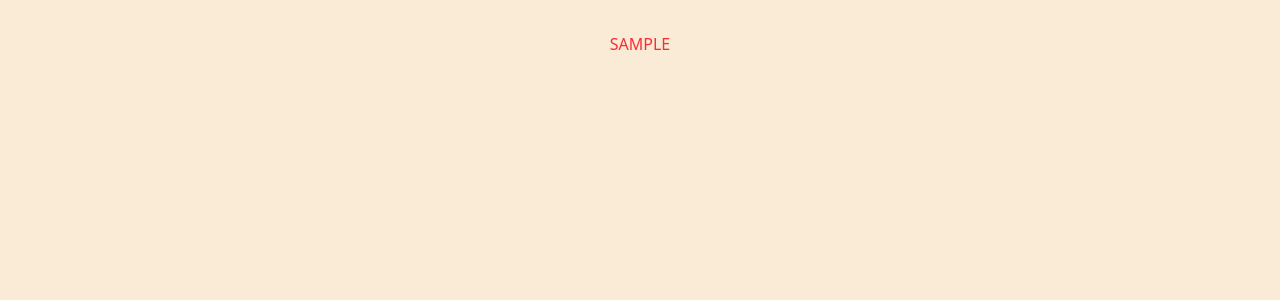
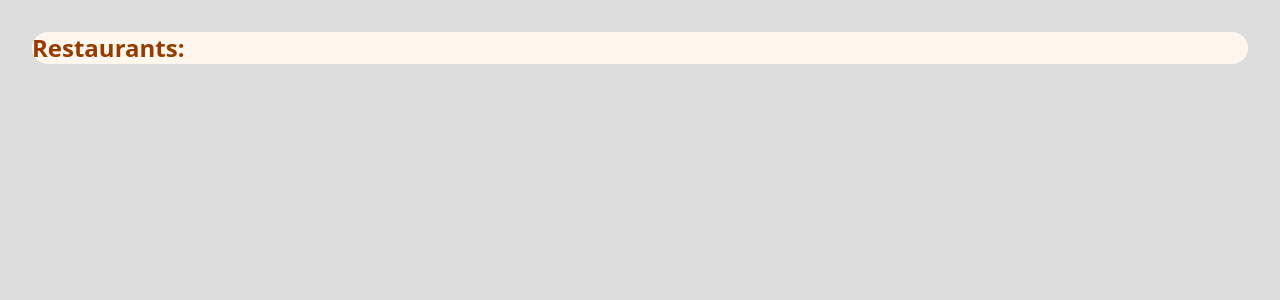
Before and after one commit to KrisTechHub/dinemap, a React (Vite) app: page / in a window 1280 px wide. Shown: the top 300 px of the page. Built offline with nearby package versions, Linux system fonts and the light colour scheme.

Commit message:
added home component

```diff
--- a/src/App.tsx
+++ b/src/App.tsx
@@ -1,11 +1,12 @@
-import './App.css'
+import './App.css';
+import Home from './components/home';
 
 function App() {
 
   return (
     <>
       <div>
-        <p className='text-red-500'>SAMPLE</p>
+        <Home />
       </div>
     </>
   )
--- /dev/null
+++ b/src/components/home/index.tsx
@@ -0,0 +1,10 @@
+
+const Home = () => {
+  return (
+    <div className="flex justify-start items-start bg-orange-50 rounded-2xl">
+        <h1 className="text-amber-800 text-2xl font-bold">Restaurants:</h1>
+    </div>
+  )
+}
+
+export default Home
--- a/src/index.css
+++ b/src/index.css
@@ -4,7 +4,7 @@ html,
 body,
 #root,
 .app {
-  background-color: antiquewhite;
+  background-color: gainsboro;
   height: 100%;
   width: 100%;
 }
--- a/tsconfig.app.json
+++ b/tsconfig.app.json
@@ -1,6 +1,6 @@
 {
   "compilerOptions": {
-    "tsBuildInfoFile": "./node_modules/.tmp/tsconfig.app.tsbuildinfo",
+    // "tsBuildInfoFile": "./node_modules/.tmp/tsconfig.app.tsbuildinfo",
     "target": "ES2020",
     "useDefineForClassFields": true,
     "lib": ["ES2020", "DOM", "DOM.Iterable"],
@@ -20,7 +20,7 @@
     "noUnusedLocals": true,
     "noUnusedParameters": true,
     "noFallthroughCasesInSwitch": true,
-    "noUncheckedSideEffectImports": true
+    // "noUncheckedSideEffectImports": true
   },
   "include": ["src"]
 }
--- a/tsconfig.node.json
+++ b/tsconfig.node.json
@@ -1,6 +1,6 @@
 {
   "compilerOptions": {
-    "tsBuildInfoFile": "./node_modules/.tmp/tsconfig.node.tsbuildinfo",
+    // "tsBuildInfoFile": "./node_modules/.tmp/tsconfig.node.tsbuildinfo",
     "target": "ES2022",
     "lib": ["ES2023"],
     "module": "ESNext",
@@ -18,7 +18,7 @@
     "noUnusedLocals": true,
     "noUnusedParameters": true,
     "noFallthroughCasesInSwitch": true,
-    "noUncheckedSideEffectImports": true
+    // "noUncheckedSideEffectImports": true
   },
   "include": ["vite.config.ts"]
 }
```
